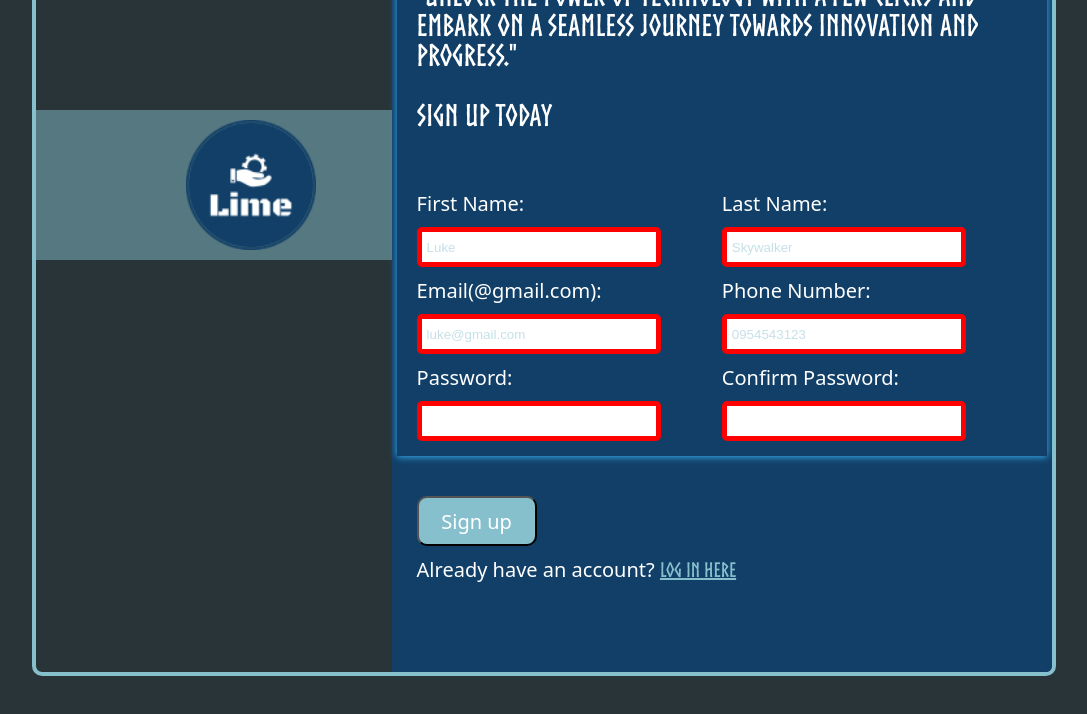
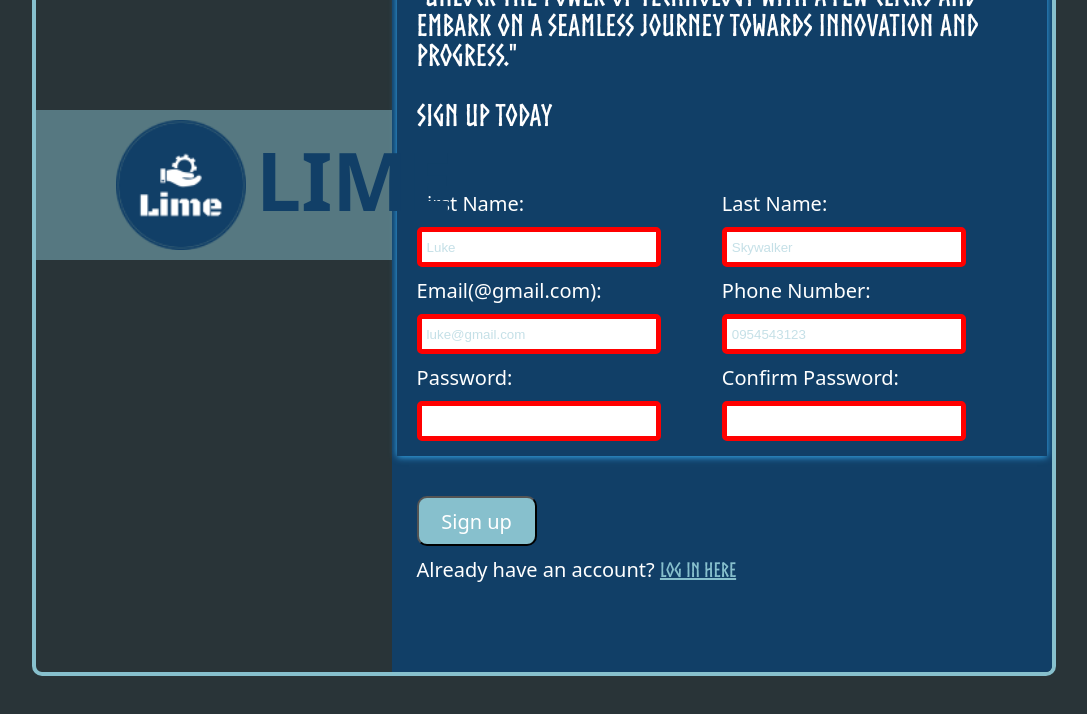
Before and after one commit to exile213/-Sign-up-Form, a plain HTML site: page index.htm in a window 1280 px wide. Shown: the part 84-798 px from the top of the page, without its empty margins (96-1183 px from the left). Drawn offline with Linux system fonts and the light colour scheme.

Commit message:
Add image overlay text

```diff
--- a/index.htm
+++ b/index.htm
@@ -10,6 +10,7 @@
     <main class ="main-container">
         <figure class="image-container">
           <img src="bg.jpg" alt="Description of the image" id="bg-image">
+          <div class="imageText">LIME</div>
         </figure>
 
           <form class="form-container">
--- a/styles.css
+++ b/styles.css
@@ -73,7 +73,7 @@ body{
     content:"";
     position: absolute;
     top:160px;
-    left: 150px;
+    left: 80px;
     width: 100%;
     height: 130px;
     background:url("logo.png");
@@ -84,6 +84,17 @@ body{
 .image-container #bg-image{
     width: 100%;
     height: inherit;
+
+}
+.imageText{
+    top: 165px;
+    left:220px;
+    position: absolute;
+    z-index: 99;
+    font-size: 80px;
+    color: var(--main-color);
+    font-family: var(--secondary-font-style);
+    font-weight: bold;
 
 }
 
```
